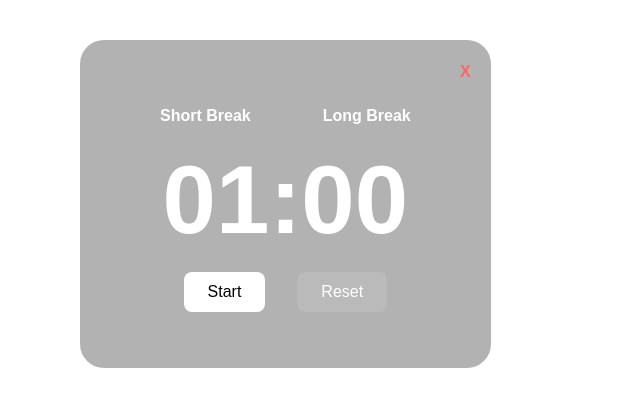
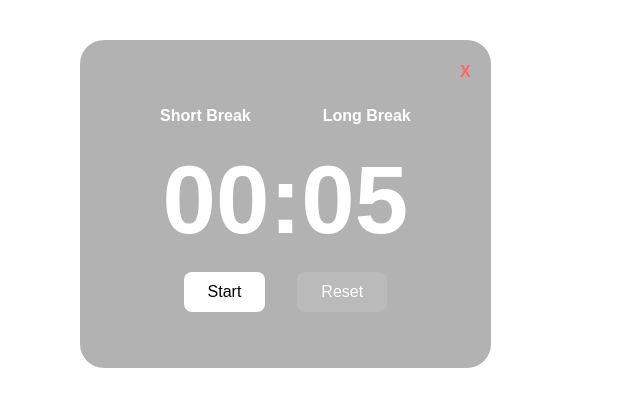
Before and after one commit to AartiGhorpade/pomodoro-study-website, a Next.js app: page /components/HomeHelpers/Pomodoro in a window 1280 px wide. Shown: the top 406 px of the page, without its empty margins (0-640 px from the left). Built offline with nearby package versions, Linux system fonts and the light colour scheme.

Commit message:
timer logic

```diff
--- /dev/null
+++ b/app/Helpers/Toasts.tsx
@@ -0,0 +1,21 @@
+import { showToast } from "nextjs-toast-notify";
+
+export const successToast = (message: string) => {
+  showToast.success(message, {
+    duration: 5000,
+    position: "top-center",
+    transition: "bounceIn",
+    sound: true,
+    progress: true,
+  });
+};
+
+export const errorToast = (message: string) => {
+  showToast.error(message, {
+    duration: 5000,
+    position: "top-center",
+    transition: "bounceIn",
+    sound: true,
+    progress: true,
+  });
+};
--- a/app/components/HomeHelpers/Pomodoro/page.tsx
+++ b/app/components/HomeHelpers/Pomodoro/page.tsx
@@ -1,14 +1,17 @@
 "use client";
-import React, { useEffect } from "react";
+import React, { useEffect, useRef } from "react";
 import { DndContext } from "@dnd-kit/core";
 import Draggable from "./Draggable/page";
+import { successToast, errorToast } from "@/app/Helpers/Toasts";
 
 const page = () => {
   const [started, setStarted] = React.useState(false);
-  const [time, setTime] = React.useState(1 * 60);
+  const [time, setTime] = React.useState(5);
   const [timeBreak, setTimeBreak] = React.useState(false);
   const minutes = Math.floor(time / 60);
   const seconds = time % 60;
+  const isFirstRender = useRef(true);
+
   useEffect(() => {
     if (!started) return;
 
@@ -18,12 +21,27 @@ const page = () => {
 
     if (time <= 0) {
       setTimeBreak((prev) => !prev);
-      setTime(5 * 60);
       setStarted(false);
     }
 
     return () => clearInterval(interval);
   }, [started, time]);
+
+  useEffect(() => {
+    if (isFirstRender.current) {
+      isFirstRender.current = false;
+      return;
+    }
+    if (!timeBreak) {
+      setTime(5);
+      errorToast("Time to study! 🧘‍♂️");
+      setStarted(true);
+    } else {
+      setTime(5);
+      setStarted(true);
+      successToast("Time for a break! 🧘‍♂️");
+    }
+  }, [timeBreak]);
 
   return (
     <DndContext>
@@ -61,7 +79,7 @@ const page = () => {
             <button
               className="px-6 py-2 font-medium rounded-lg cursor-pointer bg-white/10 text-white"
               onClick={() => {
-                setTime(1 * 60);
+                setTime(5);
                 setStarted(false);
               }}
             >
--- a/app/page.tsx
+++ b/app/page.tsx
@@ -1,7 +1,7 @@
 import Image from "next/image";
-import Background from "./components/Helpers/Background/page";
-import Sidebar from "./components/Helpers/Sidebar/page";
-import Pomodoro from "./components/Helpers/Pomodoro/page";
+import Background from "./components/HomeHelpers/Background/page";
+import Sidebar from "./components/HomeHelpers/Sidebar/page";
+import Pomodoro from "./components/HomeHelpers/Pomodoro/page";
 
 export default function Home() {
   return (
```
